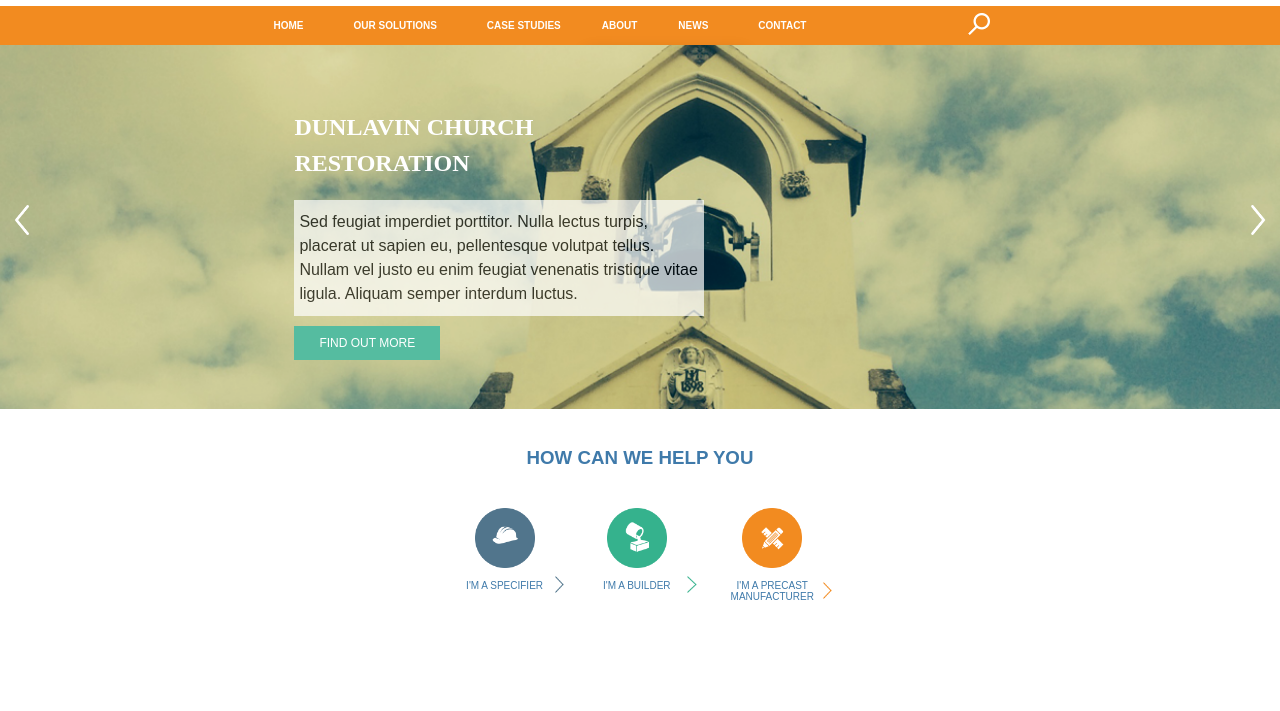
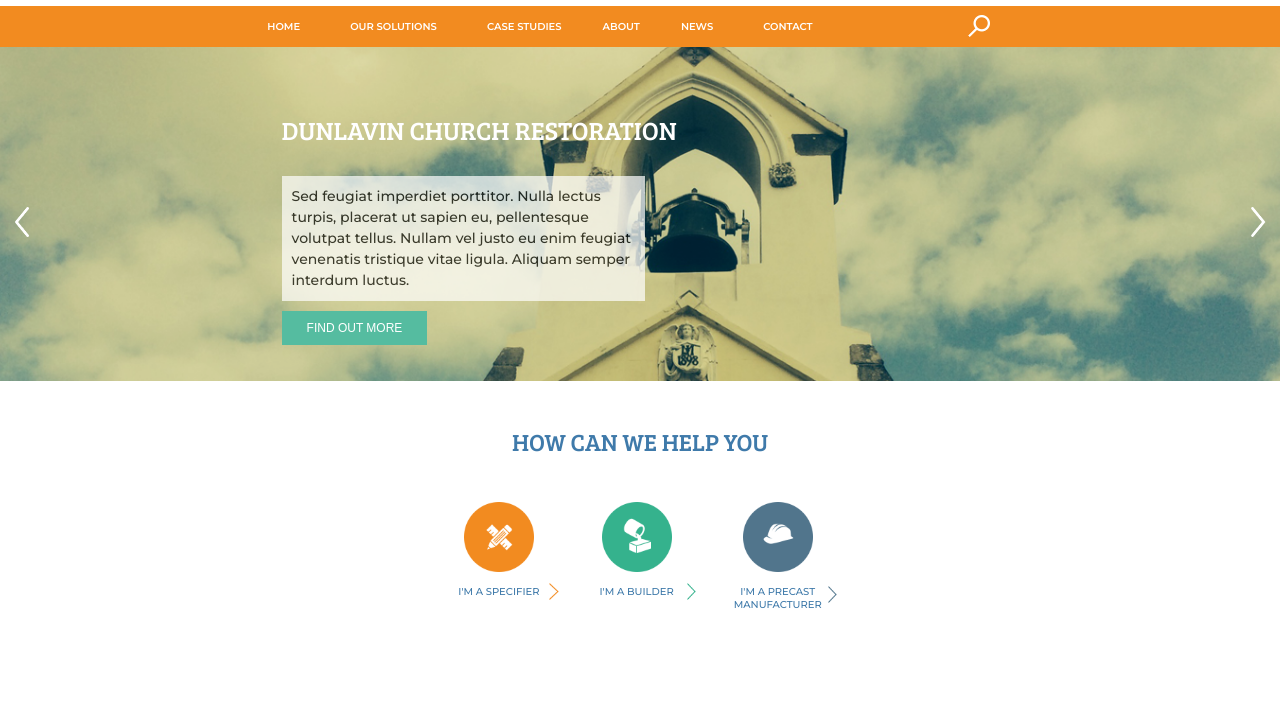
Before and after one commit to maciejimbierowicz/droptica-frontend, a plain HTML site: page app/index.html in a window 1280 px wide. Shown: the part 89-800 px from the top of the page. Drawn offline with Linux system fonts and the light colour scheme; a web font is replaced by a local one.

Commit message:
modified complete version

```diff
--- a/app/css/style.css
+++ b/app/css/style.css
@@ -1,17 +1,26 @@
 body {
     color: rgb(63, 122, 170);
     margin: 0;
-    font-family: sans-serif;
+    font-family: 'Bree Serif', serif;
 }
 
 
 h2 {
-    font-family: serif;
-    font-weight: bold;
+    font-size: 1.6rem;
+    font-weight: 400;
     margin-top: 0;
     color: white
 }
 
+h3 {
+    font-size: 1.5rem;
+    font-weight: 400;
+}
+
+p {
+    font-family: 'Montserrat', sans-serif;
+    font-weight: 500
+}
 
 span {
     display: inline-block;
@@ -82,6 +91,7 @@ li a {
 
 
 .navbar {
+    font-family: 'Montserrat', sans-serif;
     position: relative;
     background-color: #f28b20;
     font-weight: bold;
@@ -158,14 +168,14 @@ li a {
 }
 
 .navbar a:hover, .dropdown:hover .dropbtn {
-    position: relative;
     background-color: #51758d;
-    transition: 0.5s ease-out;
-    top: -50%;
+    transition: 0.1s ease-in;
 }
 
 .dropdown-content {
     display: block;
+    height: 0;
+    overflow: hidden;
     position: absolute;
     background-color: #2b475c;
     min-width: 160px;
@@ -182,13 +192,14 @@ li a {
 }
 
 .dropdown-content a:hover {
-    background-color: #ddd;
+    background-color: rgb(15, 9, 61);
 }
 
 .dropdown:hover .dropdown-content {
     display: block;
-    transition: 1s ease-out;
-    z-index: 2
+    height: 122px;
+    transition: 0.7s ease-out;
+    z-index: 2;
 }
 
 .mobile-dropdown {
@@ -201,17 +212,21 @@ li a {
 
 .box {
     background-color: white;
+    font-family: 'Montserrat', sans-serif;
+    font-weight: 500;
+    font-size: 14px;
     opacity: 0.7;
-    padding: 10px 5px 10px 5px;;
+    margin: 5% 34% 0 0;
+    padding: 10px 0 10px 10px;
 }
 
 .main-section {
     position: relative;
     background-image: url(../../images_content/slider1.png);
     transition: 1s ease-out;
-    height: 300px;
+    height: 270px;
     background-size: cover;
-    padding: 5% 45% 0 23%;
+    padding: 5% 35% 0 22%;
     line-height: 1.5;
     background-position: center
 }
@@ -273,7 +288,7 @@ li a {
 }
 
 .work-image {
-    height: 60px
+    height: 70px
 }
 
 .work-arrow {
@@ -287,7 +302,7 @@ li a {
 
 /* ----------------- MEDIUM SCREEN------------------------ */
 
-@media screen and (max-width: 890px) {
+@media screen and (max-width: 940px) {
 
     .box {
         margin: 5% 50% 0 0;
@@ -318,7 +333,7 @@ li a {
      }
 
     .work-images {
-         flex-direction: column-reverse
+         flex-direction: column
      }
 
 
@@ -352,8 +367,9 @@ li a {
 @media screen and (max-width: 630px) {
 
     h2 {
-        padding-bottom: 50px;
-        font-size: 1.8rem
+        padding-bottom: 25px;
+        line-height: 1;
+        font-size: 2rem
     }
 
     .about-section {
@@ -365,9 +381,12 @@ li a {
     }
 
     .box {
+        padding: 25px 12px;
+        font-size: 17px;
         margin-right: 0;
         text-align: center
     }
+
 
     .contact-img {
         height: 30px;
@@ -472,6 +491,12 @@ li a {
         right: 0
     }
 
+    #close-img {
+        display: none;
+        padding-left: 10px;
+        padding-right: 100px
+    }
+
     #findout-button {
         height: 100%;
         width: 45%;
--- a/app/index.html
+++ b/app/index.html
@@ -7,9 +7,10 @@
 
   <head>
     <meta charset="utf-8" />
+    <meta name="viewport" content="width=device-width, initial-scale=1.0" />
     <title>Droptica Test</title>
     <link rel="stylesheet" href="path/to/font-awesome/css/font-awesome.min.css">
-    <link href="https://fonts.googleapis.com/css2?family=Orelega+One&display=swap" rel="stylesheet">
+    <link href="https://fonts.googleapis.com/css2?family=Bree+Serif&family=Montserrat:wght@400;500;600&display=swap" rel="stylesheet">
     <style>@import url("./css/style.css");</style>
   </head>
   <body>
@@ -60,6 +61,7 @@
       </ul>
 
       <ul class="mobile-navbar">
+        <li id="close-img"><img src="../images_content/mobile_menu_close.png"></li>
         <li><img src="../images_content/twitter.png"></li>
         <li><img src="../images_content/linkedin.png"></li>
         <li>
@@ -90,7 +92,7 @@
       </div>
 
     <section class="main-section">
-      <div class="info-box">
+
       <h2>DUNLAVIN CHURCH RESTORATION</h2>
       <div class="box">
         <p id="information">Sed feugiat imperdiet porttitor.
@@ -100,7 +102,7 @@
           Aliquam semper interdum luctus.
           </p>
       </div>
-    </div>
+
     <div class="mobile-navigation">
       <input type="image" src="../images_content/white-arrow.png" class="previous-button" id="previous"></input>
       <button id="findout-button">FIND OUT MORE</button>
@@ -112,9 +114,9 @@
       <h3>HOW CAN WE HELP YOU</h3>
       <div class="work-images">
         <div class="work-box">
-          <img class="work-image" src="../images_content/icon_builder_0.png">
+          <img class="work-image" src="../images_content/icon_specifier_0.png">
           <p>I'M A SPECIFIER</p>
-          <img class="work-arrow" src='../images_content/arrow_builder_0.png'>
+          <img class="work-arrow" src='../images_content/arrow_specifier_0.png'>
         </div>
         <div class="work-box">
           <img class="work-image" src="../images_content/icon_manufacturer_0.png">
@@ -122,9 +124,9 @@
           <img class="work-arrow" src='../images_content/arrow_manufacturer_0.png'>
         </div>
         <div class="work-box">
-          <img class="work-image" src="../images_content/icon_specifier_0.png">
+          <img class="work-image" src="../images_content/icon_builder_0.png">
           <p>I'M A PRECAST<br>MANUFACTURER </p>
-          <img class="work-arrow" style="position: relative; left: 55px; bottom: 30px" src='../images_content/arrow_specifier_0.png'>
+          <img class="work-arrow" style="position: relative; left: 55px; bottom: 35px" src='../images_content/arrow_builder_0.png'>
         </div>
       </div>
     </section>
--- a/app/js/scripts.js
+++ b/app/js/scripts.js
@@ -1,18 +1,19 @@
-let searchBar = document.querySelector("#search-bar")
-let searchButton = document.querySelector("#search-button")
-let mobileSearchButton = document.querySelector("#mobile-search-button")
-let mobileSideMenu = document.querySelector('.mobile-dropdown')
-let checkBox = document.querySelector('#ham-button')
+let searchBar = document.querySelector("#search-bar");
+let searchButton = document.querySelector("#search-button");
+let mobileSearchButton = document.querySelector("#mobile-search-button");
+let mobileSideMenu = document.querySelector('.mobile-dropdown');
+let checkBox = document.querySelector('#ham-button');
+let mobileCloseButton = document.querySelector('#close-img');
 
-let aboutDropdown = document.querySelector('.about-section')
-let aboutButton = document.querySelector('#about-button')
+let aboutDropdown = document.querySelector('.about-section');
+let aboutButton = document.querySelector('#about-button');
 
-let nextButton = document.querySelector("#next")
-let previousButton = document.querySelector("#previous")
+let nextButton = document.querySelector("#next");
+let previousButton = document.querySelector("#previous");
 
-let mainBackground = document.querySelector(".main-section")
-let title = document.querySelector(".main-section h2")
-let info = document.querySelector("#information")
+let mainBackground = document.querySelector(".main-section");
+let title = document.querySelector(".main-section h2");
+let info = document.querySelector("#information");
 
 let backgrounds = ['url(../images_content/slider1.png)', 'url(../images_content/slider2.png)', 'url(../images_content/slider3.png)']
 let text = [{title: "DUNLAVIN CHURCH RESTORATION", info: "Sed feugiat imperdiet porttitor.Nulla lectus turpis, placerat ut sapien eu,pellentesque volutpat tellus. Nullam vel justo eu enim feugiat venenatis tristique vitae ligula. Aliquam semper interdum luctus"},
@@ -21,68 +22,68 @@ let text = [{title: "DUNLAVIN CHURCH RESTORATION", info: "Sed feugiat imperdiet
 
 function showSearchBar() {
     if (searchBar.style.display === 'flex') {
-        searchBar.style.display = 'none'
-        searchButton.src = "../images_content/search_icon.png"
-        mobileSearchButton.src = "../images_content/search_icon.png"
+        searchBar.style.display = 'none';
+        searchButton.src = "../images_content/search_icon.png";
+        mobileSearchButton.src = "../images_content/search_icon.png";
     } else {
         searchBar.style.display = 'flex'
-        searchButton.src = "../images_content/mobile_menu_close.png"
-        mobileSearchButton.src = "../images_content/mobile_menu_close.png"
+        searchButton.src = "../images_content/mobile_menu_close.png";
+        mobileSearchButton.src = "../images_content/mobile_menu_close.png";
     }
-
-}
+};
 
 function showSideMenu() {
     if (mobileSideMenu.style.width == '80%') {
-        mobileSideMenu.style.width = '0'
+        mobileSideMenu.style.width = '0';
     } else {
-        mobileSideMenu.style.width = '80%'
-
+        mobileSideMenu.style.width = '80%';
+        mobileCloseButton.style.display = 'block';
     }
-}
+};
 
 function showMobileDropdown() {
     if (aboutDropdown.style.height == '175px') {
-        aboutDropdown.style.height = '0'
-        aboutButton.innerHTML = '+'
+        aboutDropdown.style.height = '0';
+        aboutButton.innerHTML = '+';
     } else {
-        aboutDropdown.style.height = '175px'
-        aboutButton.innerHTML = '-'
+        aboutDropdown.style.height = '175px';
+        aboutButton.innerHTML = '-';
     }
-}
+};
 
-let x = 0
+let x = 0;
 function nextSlide() {
-    x += 1
+    x += 1;
     if (x > 2) {
-        x=0
-    }
-    mainBackground.style.backgroundImage = backgrounds[x]
-    title.innerHTML = text[x].title
-    info.innerHTML = text[x].info
+        x=0;
+    };
+    mainBackground.style.backgroundImage = backgrounds[x];
+    title.innerHTML = text[x].title;
+    info.innerHTML = text[x].info;
 }
 
 function previousSlide() {
-    x -= 1
+    x -= 1;
     if (x < 0) {
-        x=2
+        x=2;
     }
-    mainBackground.style.backgroundImage = backgrounds[x]
-    title.innerHTML = text[x].title
-    info.innerHTML = text[x].info
+    mainBackground.style.backgroundImage = backgrounds[x];
+    title.innerHTML = text[x].title;
+    info.innerHTML = text[x].info;
 }
 
 document.addEventListener('mouseup', function(e) {
     if (!mobileSideMenu.contains(e.target)) {
         mobileSideMenu.style.width = '0';
+        mobileCloseButton.style.display = 'none';
     }
 });
 
 
 
-searchButton.addEventListener('click', showSearchBar)
-mobileSearchButton.addEventListener('click', showSearchBar)
-nextButton.addEventListener('click', nextSlide)
-previousButton.addEventListener('click', previousSlide)
-checkBox.addEventListener('click', showSideMenu)
-aboutButton.addEventListener('click', showMobileDropdown)
+searchButton.addEventListener('click', showSearchBar);
+mobileSearchButton.addEventListener('click', showSearchBar);
+nextButton.addEventListener('click', nextSlide);
+previousButton.addEventListener('click', previousSlide);
+checkBox.addEventListener('click', showSideMenu);
+aboutButton.addEventListener('click', showMobileDropdown);
```
